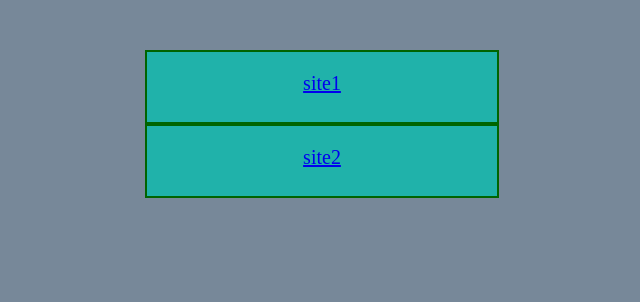
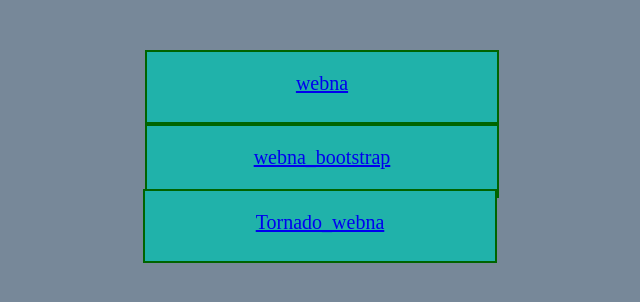
Before and after one commit to dabaghie/dabaghie.github.io, a plain HTML site: page index.html in a window 1280 px wide. Shown: the whole page, without its empty margins (281-921 px from the left). Drawn offline with Linux system fonts and the light colour scheme.

Commit message:
"tornado"

```diff
--- a/index.html
+++ b/index.html
@@ -6,14 +6,19 @@
 <body  style="background: #789; direction: rtl; margin-top: 50px; margin-right: 500px; ">
 <a href="site1/index.html">
 <div style="background: lightseagreen; height: 70px; width: 350px;border: 2px solid darkgreen;font: Mitra; font-size: 100%;">
-    <p style="font-size: 20px; text-align: center;">site1  </p>
+    <p style="font-size: 20px; text-align: center;">webna  </p>
 
 </div>
 
 </a>
     <a href="site2/site.html">
 <div style="background: lightseagreen; height: 70px; width: 350px;border: 2px solid darkgreen;font: Mitra; font-size: 100%;">
-    <p style="font-size: 20px; text-align: center;"> site2</p>
+    <p style="font-size: 20px; text-align: center;"> webna_bootstrap</p>
+
+    <a href="http://s4.picofile.com/file/8167345826/Tornado_webna.zip.html">
+<div style="background: lightseagreen; height: 70px; width: 350px;border: 2px solid darkgreen;font: Mitra; font-size: 100%;">
+    <p style="font-size: 20px; text-align: center;"> Tornado_webna</p>
+
 
 </div>
 
```
